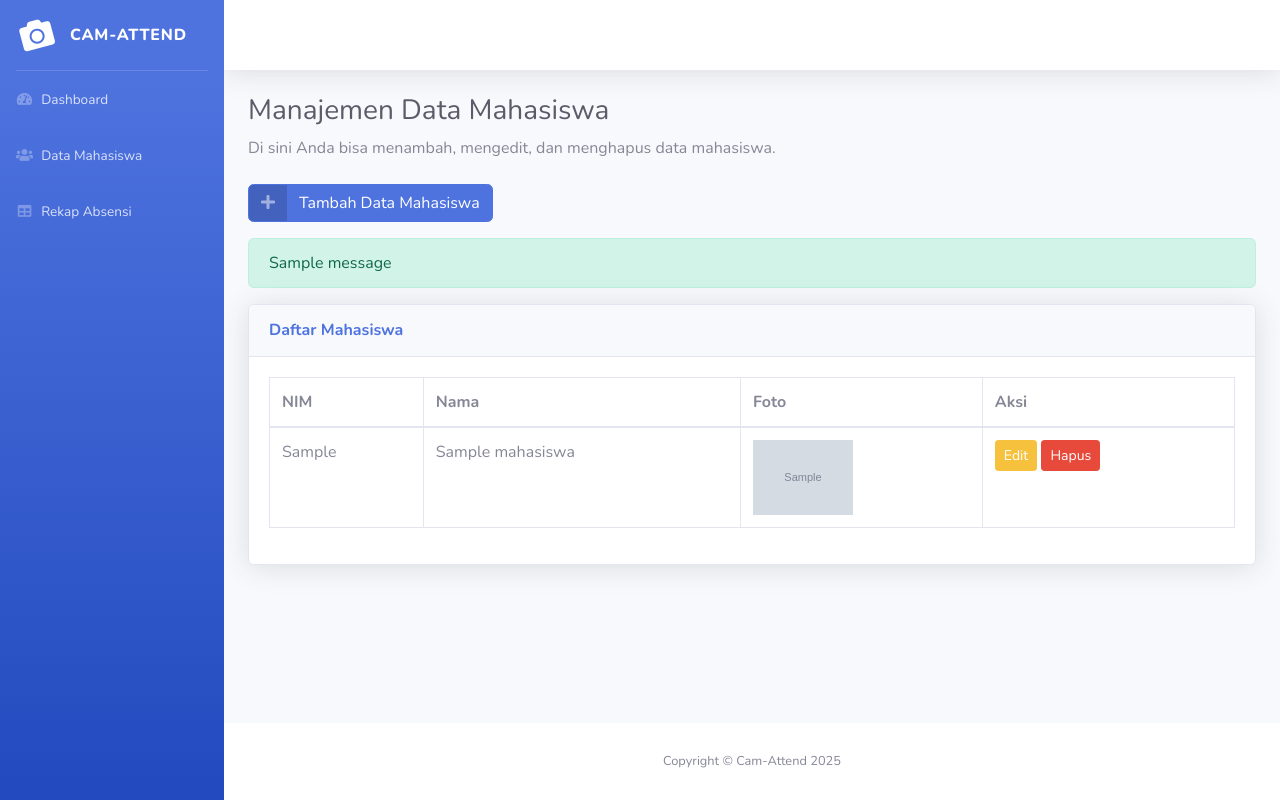
After one commit to rohmet/cam-attend, a Flask app: page /mahasiswa in a window 1280 px wide. The commit adds this page. Run offline with Flask 3, Linux system fonts and the light colour scheme; a user stored in the database is signed in; tables that the repository leaves empty hold one stand-in row (values such as "Sample post"); grey boxes marked "Sample" are stand-in pictures; one stand-in notice (Sample message) is shown; some libraries are stand-ins or nearby versions.

Commit message:
feat: add mahasiswa management routes and templates for adding and viewing students

```diff
--- a/app/routes.py
+++ b/app/routes.py
@@ -1,6 +1,9 @@
-from flask import render_template, redirect, url_for, flash, request
+from flask import render_template, redirect, url_for, flash, request, sessions
 from app import app, db, login_manager
 from flask_login import UserMixin, login_user, logout_user, login_required, current_user
+from app.models import Mahasiswa
+from werkzeug.utils import secure_filename
+import os
 
 # model pengguna sederhana untuk admin
 class Admin(UserMixin):
@@ -71,3 +74,43 @@ def logout():
   logout_user()
   flash('Anda telah logout.', 'info')
   return redirect(url_for('login'))
+
+# Route mahasiswa
+@app.route('/mahasiswa')
+@login_required
+def mahasiswa():
+  semua_mahasiswa = Mahasiswa.query.all()
+  return render_template('mahasiswa.html', mahasiswa=semua_mahasiswa)
+
+# Route tambah mahasiswa
+@app.route('/mahasiswa/tambah', methods=['GET', 'POST'])
+@login_required
+def tambah_mahasiswa():
+  if request.method == 'POST':
+    nim = request.form.get('nim')
+    nama = request.form.get('nama')
+    foto = request.files.get('foto')
+
+    # cek apakah NIM sudah ada
+    if Mahasiswa.query.filter_by(nim=nim).first():
+      flash('NIM sudah ada!', 'danger')
+      return redirect(url_for('tambah_mahasiswa'))
+
+    # Simpan foto jika ada
+    if foto:
+      nama_file_foto = secure_filename(foto.filename)
+      path_foto = os.path.join(app.root_path, 'static/uploads', nama_file_foto)
+      foto.save(path_foto)
+    else:
+      # Jika tidak ada foto, gunakan foto default
+      nama_file_foto = 'default.jpg'
+
+    # Tambahkan mahasiswa baru dan simpan ke db
+    mahasiswa_baru = Mahasiswa(nim=nim, nama=nama, foto=nama_file_foto)
+    db.session.add(mahasiswa_baru)
+    db.session.commit()
+
+    flash('Mahasiswa baru berhasil ditambahkan!', 'success')
+    return redirect(url_for('mahasiswa'))
+
+  return render_template('tambah_mahasiswa.html')
--- a/app/templates/base.html
+++ b/app/templates/base.html
@@ -27,7 +27,7 @@
                     <span>Dashboard</span></a>
             </li>
             <li class="nav-item">
-                <a class="nav-link" href="#">
+                <a class="nav-link" href="{{ url_for('mahasiswa') }}">
                     <i class="fas fa-fw fa-users"></i>
                     <span>Data Mahasiswa</span></a>
             </li>
--- /dev/null
+++ b/app/templates/mahasiswa.html
@@ -0,0 +1,58 @@
+{% extends "base.html" %}
+
+{% block title %}Data Mahasiswa{% endblock %}
+
+{% block content %}
+<h1 class="h3 mb-2 text-gray-800">Manajemen Data Mahasiswa</h1>
+<p class="mb-4">Di sini Anda bisa menambah, mengedit, dan menghapus data mahasiswa.</p>
+
+<a href="{{ url_for('tambah_mahasiswa') }}" class="btn btn-primary btn-icon-split mb-3">
+    <span class="icon text-white-50">
+        <i class="fas fa-plus"></i>
+    </span>
+    <span class="text">Tambah Data Mahasiswa</span>
+</a>
+
+{% with messages = get_flashed_messages(with_categories=true) %}
+  {% if messages %}
+    {% for category, message in messages %}
+      <div class="alert alert-{{ category }}">{{ message }}</div>
+    {% endfor %}
+  {% endif %}
+{% endwith %}
+
+<div class="card shadow mb-4">
+    <div class="card-header py-3">
+        <h6 class="m-0 font-weight-bold text-primary">Daftar Mahasiswa</h6>
+    </div>
+    <div class="card-body">
+        <div class="table-responsive">
+            <table class="table table-bordered" id="dataTable" width="100%" cellspacing="0">
+                <thead>
+                    <tr>
+                        <th>NIM</th>
+                        <th>Nama</th>
+                        <th>Foto</th>
+                        <th>Aksi</th>
+                    </tr>
+                </thead>
+                <tbody>
+                    {% for mhs in mahasiswa %}
+                    <tr>
+                        <td>{{ mhs.nim }}</td>
+                        <td>{{ mhs.nama }}</td>
+                        <td>
+                            <img src="{{ url_for('static', filename='uploads/' + mhs.foto) }}" width="100">
+                        </td>
+                        <td>
+                            <a href="#" class="btn btn-warning btn-sm">Edit</a>
+                            <a href="#" class="btn btn-danger btn-sm">Hapus</a>
+                        </td>
+                    </tr>
+                    {% endfor %}
+                </tbody>
+            </table>
+        </div>
+    </div>
+</div>
+{% endblock %}
```
Also changed, not shown: app/templates/tambah_mahasiswa.html (added, +36 -0 lines), app/static/uploads/download_26.jpg (added).
